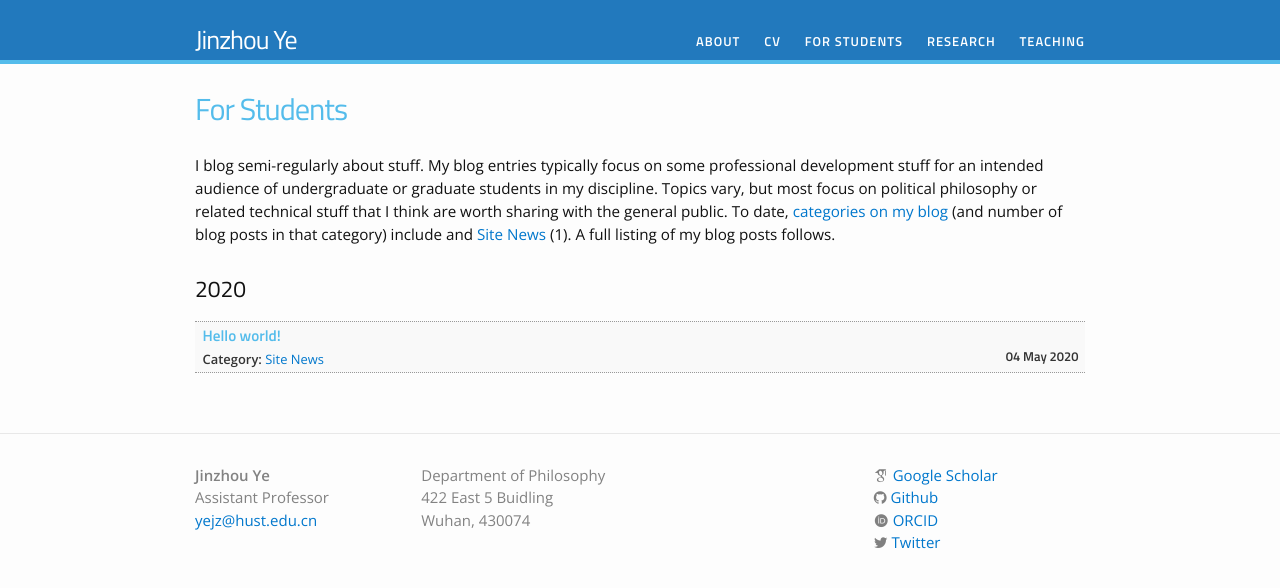
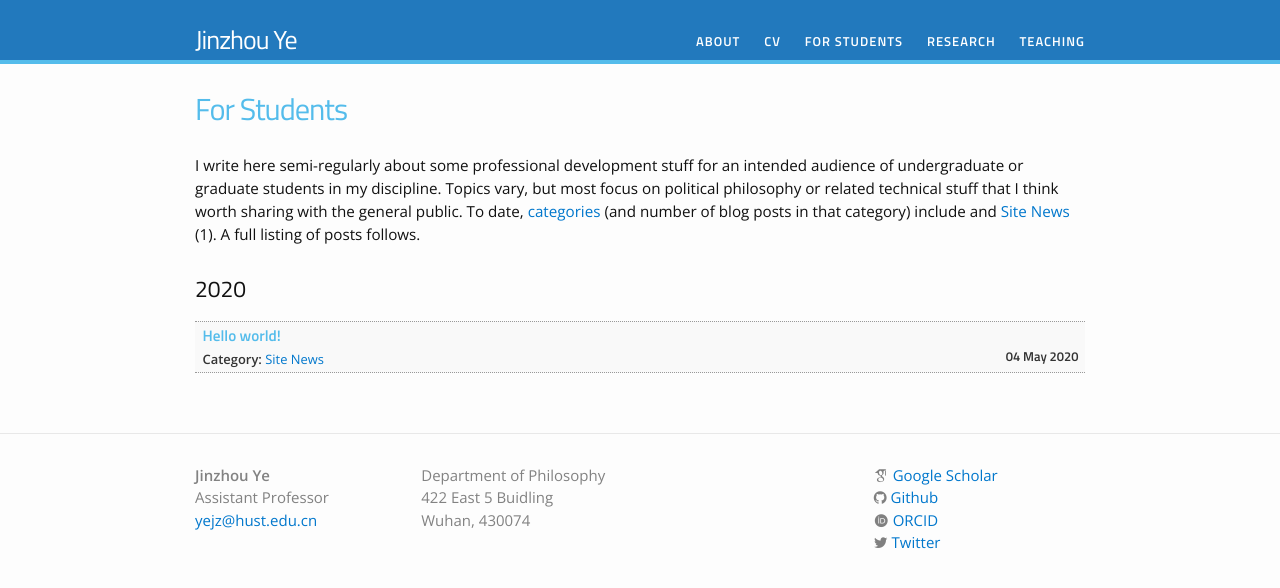
Before and after one commit to yejzh/yejzh.github.io, a Jekyll site: the page built from students.md, in a window 1280 px wide. Shown: the top 588 px of the page. Built offline with Jekyll 4.4.1, drawn with Linux system fonts in a browser that asks for light colours; nearby versions of some CDN libraries; some web fonts are replaced.

Commit message:
update index for stduents

```diff
--- a/students.md
+++ b/students.md
@@ -4,7 +4,7 @@ title: For Students
 permalink: /students/
 ---
 
-I blog semi-regularly about stuff. My blog entries typically focus on some professional development stuff for an intended audience of undergraduate or graduate students in my discipline. Topics vary, but most focus on political philosophy or related technical stuff that I think are worth sharing with the general public. To date, <a href="/categories">categories on my blog</a> (and number of blog posts in that category) include {% assign sorted_cats = site.categories | sort  %}{% for category in sorted_cats %}{% if forloop.last == true %}and {% endif %}<a href="/categories/#{{category[0]}}" style="font-weight:normal;"> {{category[0] | camelcase }}</a> ({{ category[1].size  }}){% if forloop.last == false %}, {% endif %}{% endfor %}. A full listing of my blog posts follows.
+I write here semi-regularly about some professional development stuff for an intended audience of undergraduate or graduate students in my discipline. Topics vary, but most focus on political philosophy or related technical stuff that I think worth sharing with the general public. To date, <a href="/categories">categories</a> (and number of blog posts in that category) include {% assign sorted_cats = site.categories | sort  %}{% for category in sorted_cats %}{% if forloop.last == true %}and {% endif %}<a href="/categories/#{{category[0]}}" style="font-weight:normal;"> {{category[0] | camelcase }}</a> ({{ category[1].size  }}){% if forloop.last == false %}, {% endif %}{% endfor %}. A full listing of posts follows.
 
 
 <!-- {% assign sorted_cats = site.categories | sort  %}{% for category in sorted_cats %}{% if forloop.last == true %}and {% endif %}<a href="/categories/#{{category[0]}}" style="font-weight:normal;">{{category[0] | camelcase }}</a> ({{ category[1].size  }}){% if forloop.last == false %},{% endif %} {% endfor %} -->
```
